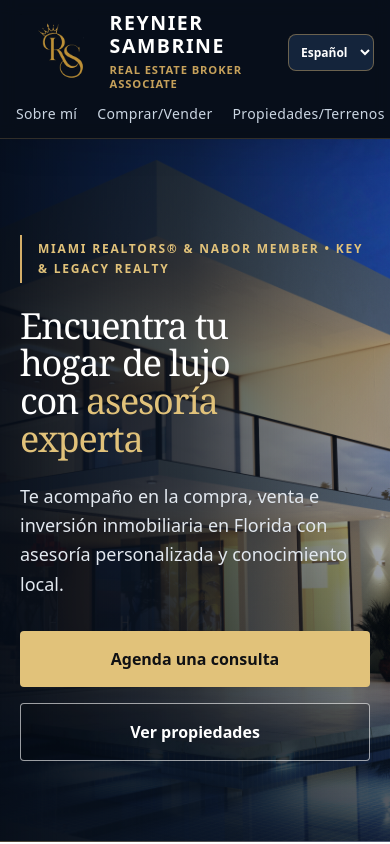
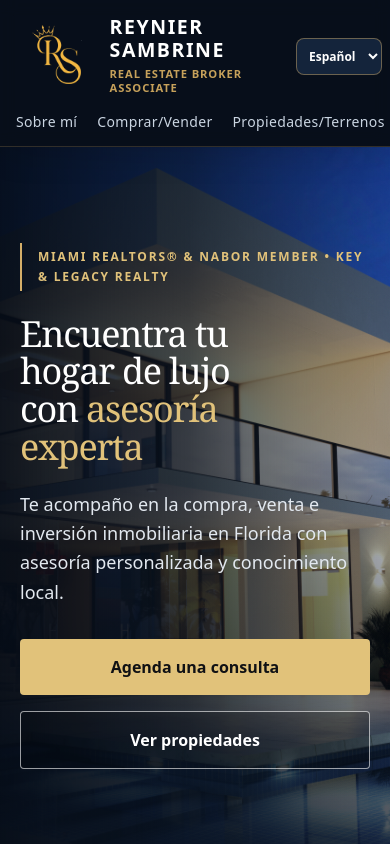
Before and after one commit to ReynierSambrine/reyniersambrine, a plain HTML site: page index.html in a window 390 px wide. Shown: the top 844 px of the page. Drawn offline with nearby package versions, Linux system fonts and the light colour scheme.

Commit message:
Enlarge and brighten header logo
Co-authored-by: copilot-swe-agent[bot] <198982749+Copilot@users.noreply.github.com>

```diff
--- a/index.html
+++ b/index.html
@@ -8,7 +8,7 @@
   <script src="https://cdn.jsdelivr.net/npm/@tailwindcss/browser@4"></script>
   <style>
     :root { color-scheme: light; }
-    html { scroll-behavior: smooth; scroll-padding-top: 11rem; }
+    html { scroll-behavior: smooth; scroll-padding-top: 13rem; }
     body { background: #080e18; color: #fff; }
     .editorial, h1, h2 { font-family: Georgia, 'Times New Roman', serif; }
     h1, h2 { font-weight: 400; letter-spacing: -.035em; }
@@ -20,9 +20,9 @@
       border-color: rgba(212, 174, 105, .2);
       box-shadow: 0 8px 30px rgba(0, 0, 0, .12);
     }
-    header > div { min-height: 9rem; }
+    header > div { min-height: 11rem; }
     header > div > a { gap: .75rem; }
-    header > div > a img { width: 8rem; height: 8rem; }
+    header > div > a img { width: 10rem; height: 10rem; filter: brightness(1.25) contrast(1.05); }
     header > div > a span:first-child { font-size: clamp(1.35rem, 3vw, 2.4rem); letter-spacing: .08em; line-height: 1.15; }
     header > div > a span:last-child { margin-top: .35rem; font-size: .9rem; letter-spacing: .15em; line-height: 1.3; }
     header select { background: #14243b; border-color: rgba(212, 174, 105, .45); }
@@ -94,9 +94,9 @@
 
     @media (max-width: 640px) {
       html { scroll-padding-top: 10rem; }
-      header > div { min-height: 6.5rem; }
+      header > div { min-height: 7rem; padding-left: .5rem; padding-right: .5rem; }
       header > div > a { gap: .35rem; }
-      header > div > a img { width: 5.5rem; height: 5.5rem; }
+      header > div > a img { width: 6rem; height: 6rem; }
       header > div > a span:first-child { font-size: clamp(1.05rem, 5vw, 1.4rem); }
       header > div > a span:last-child { font-size: .7rem; letter-spacing: .08em; }
       header select { padding: .5rem; font-size: .75rem; }
```
